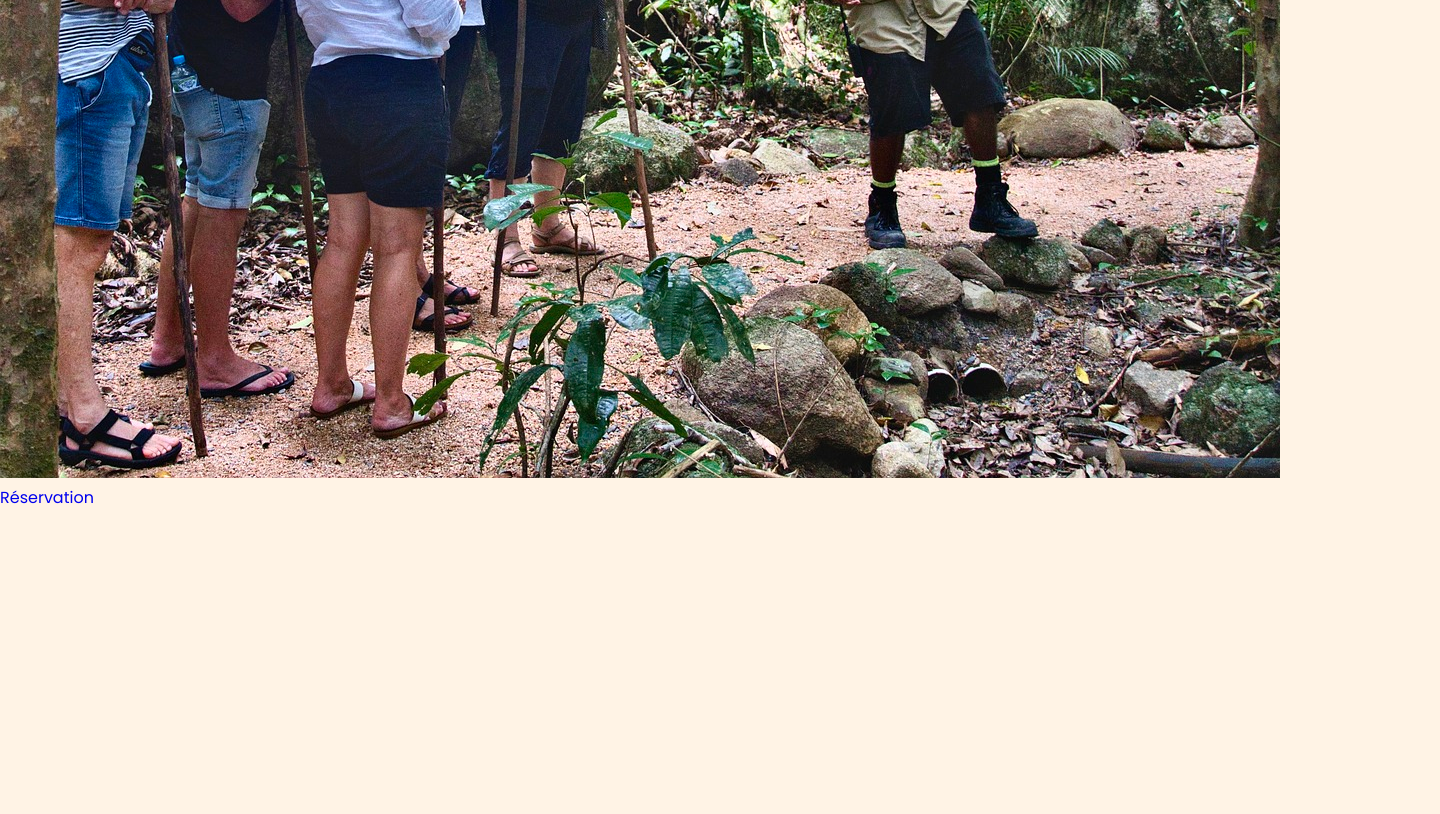
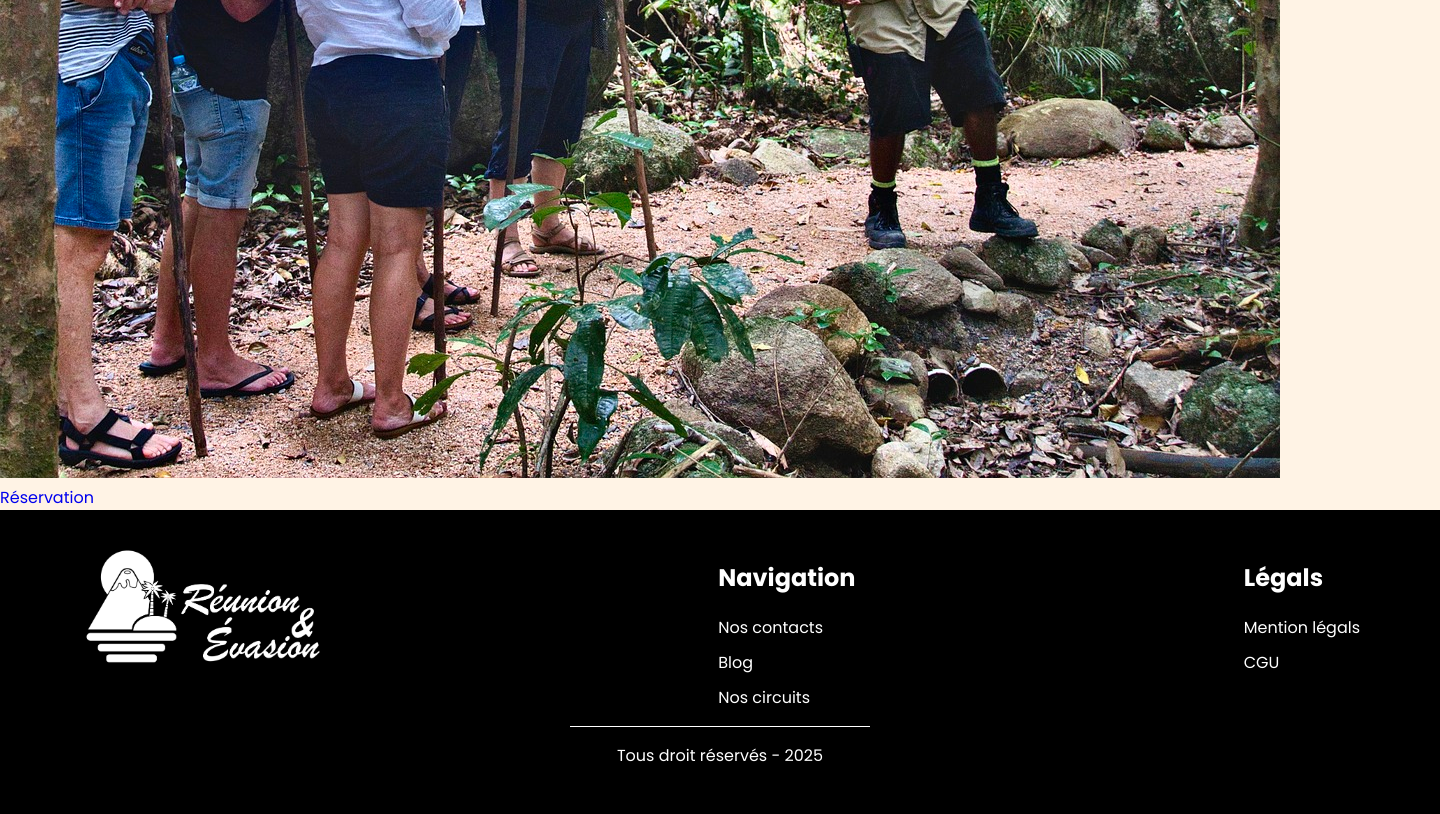
Before and after one commit to Quentinc63/seoProject, a plain HTML site: page index.html in a window 1280 px wide. Shown: the part 5913-6727 px from the top of the page, 1440 px wide, since content can reach past the window. Before the commit the page ends 6423 px from the top, so only its background shows below. Drawn offline with Linux system fonts and the light colour scheme.

Commit message:
ajout footer et style

```diff
--- a/index.html
+++ b/index.html
@@ -121,6 +121,33 @@
             <a href="reservation.html" alt="page réservation">Réservation</a>
 
         </section>
+        <footer>
+            <section id="footer_nav">
+                <img src="./img/Mini-charte%20réunion_Logo%20blanc.png" alt="Logo blanc agence Réunion et Évasion">
+                <div>
+                    <h2>Navigation</h2>
+                    <nav>
+                        <ul>
+                            <li><a href="#" alt="page contact">Nos contacts</a></li>
+                            <li><a href="#" alt="page blog">Blog</a></li>
+                            <li><a href="#" alt="page circuits">Nos circuits</a></li>
+                        </ul>
+                    </nav>
+                </div>
+                <div>
+                    <h2>Légals</h2>
+                    <nav>
+                        <ul>
+                            <li><a href="" alt="page mention légals">Mention légals</a></li>
+                            <li><a href="" alt="page CGU">CGU</a></li>
+                        </ul>
+                    </nav>
+                </div>
+            </section>
+            <section id="copyright">
+                <p>Tous droit réservés - 2025</p>
+            </section>
+        </footer>
     </main>
 </body>
 
--- a/style.css
+++ b/style.css
@@ -40,3 +40,44 @@ header {
         }
     }
 }
+
+footer {
+    display: flex;
+    flex-direction: column;
+    justify-content: center;
+    align-items: center;
+    background-color: black;
+    width: 100%;
+    padding: 30px 80px;
+
+    img {
+        width: 250px;
+        height: 100%;
+    }
+
+    #footer_nav {
+        display: flex;
+        justify-content: space-between;
+        width: 100%;
+
+        ul {
+            display: flex;
+            flex-direction: column;
+            row-gap: 10px;
+            padding: 0px;
+        }
+    }
+
+    #copyright {
+        width: 300px;
+        border-top: 1px white solid;
+        text-align: center;
+    }
+
+    h2, a, p {
+        color: white;
+    }
+
+
+
+}
```
